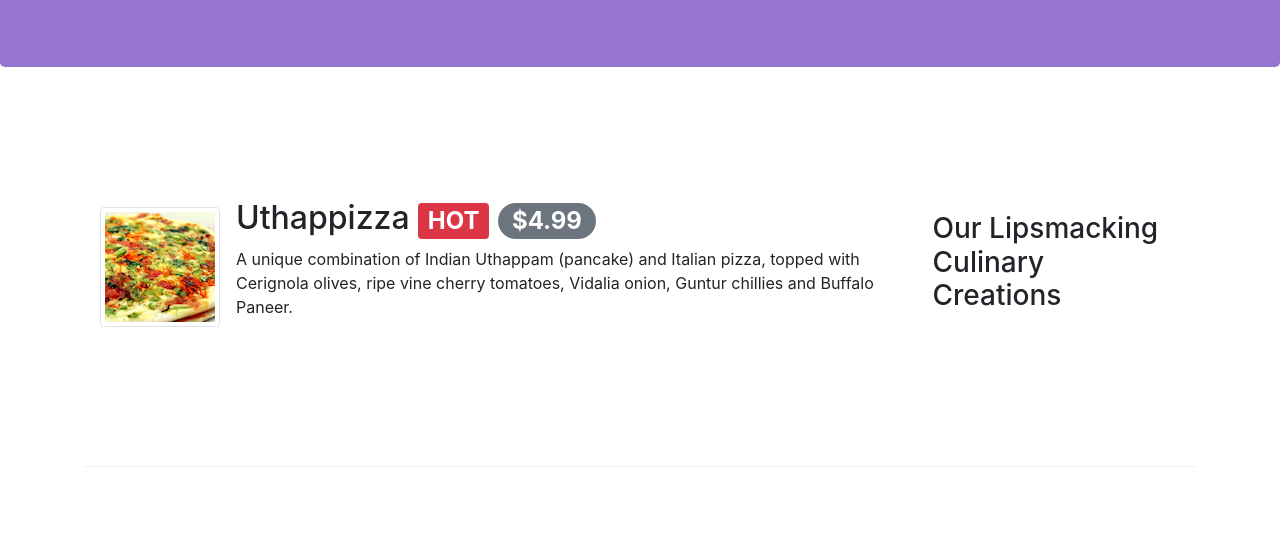
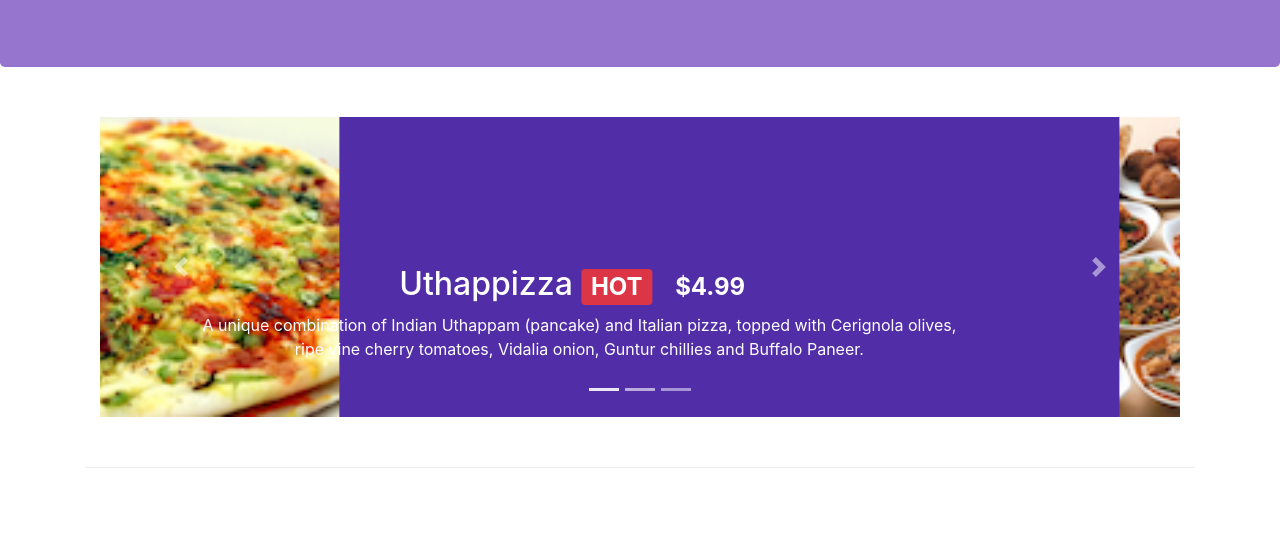
Before and after one commit to leeaanair/Bootstrap4, a website: page index.html in a window 1280 px wide. Shown: the part 246-800 px from the top of the page. Drawn offline with nearby package versions, Linux system fonts and the light colour scheme.

Commit message:
Carousel

```diff
--- a/css/styles.css
+++ b/css/styles.css
@@ -51,3 +51,18 @@ body{
 #table-reserve{
     padding: 10px;
 }
+
+.carousel {
+    background:#512DA8;
+}
+
+.carousel-item {
+  height: 300px;
+}
+
+.carousel-item img {
+    position: absolute;
+    top: 0;
+    left: 0;
+    min-height: 300px;
+}
--- a/index.html
+++ b/index.html
@@ -16,6 +16,8 @@
 <body>
     <nav class="navbar navbar-dark navbar-expand-sm fixed-top">
         <div class="container">
+
+
             <button class="navbar-toggler" type="button" data-toggle="collapse" data-target="#Navbar">
                 <span class="navbar-toggler-icon"></span>
             </button>
@@ -96,6 +98,60 @@
 
 
     <div class="container">
+
+       <div class="row row-content">
+           <div class="col">
+            <div id="mycarousel" class="carousel slide" data-ride="carousel">
+                    <div class="carousel-inner" role="listbox">
+                        <div class="carousel-item active">
+                            <img class="d-block img-fluid"
+                                src="img/uthappizza.png" alt="Uthappizza">
+                            <div class="carousel-caption d-none d-md-block">
+                                <h2>Uthappizza <span class="badge badge-danger">HOT</span> <span class="badge badge-pill badge-default">$4.99</span></h2>
+                        <p class="d-none d-sm-block">A unique combination of Indian Uthappam (pancake) and
+                            Italian pizza, topped with Cerignola olives, ripe vine
+                            cherry tomatoes, Vidalia onion, Guntur chillies and
+                            Buffalo Paneer.</p>
+                            </div>
+                        </div>
+
+                        <div class="carousel-item">
+                            <img class="d-block img-fluid"
+                                src="img/buffet.png" alt="Buffet">
+                            <div class="carousel-caption d-none d-md-block">
+                            <h2 class="mt-0">Weekend Grand Buffet <span class="badge badge-danger">NEW</span></h2>
+                        <p class="d-none d-sm-block">Featuring mouthwatering combinations with a choice of five different salads, six enticing appetizers, six main entrees and five choicest desserts. Free flowing bubbly and soft drinks. All for just $19.99 per person</p>
+                            </div>
+                        </div>
+
+                        <div class="carousel-item">
+                            <img class="d-block img-fluid"
+                                src="img/alberto.png" alt="Alberto Somayya">
+                            <div class="carousel-caption d-none d-md-block">
+                        <h2 class="mt-0">Alberto Somayya</h2><h4>Executive Chef</h4>
+                        <p class="d-none d-sm-block">Award winning three-star Michelin chef with wide International experience having worked closely with whos-who in the culinary world, he specializes in creating mouthwatering Indo-Italian fusion experiences.</p>
+                            </div>
+                        </div>
+
+
+                    </div>
+
+                    <ol class="carousel-indicators">
+                        <li data-target="#mycarousel" data-slide-to="0" class="active"></li>
+                        <li data-target="#mycarousel" data-slide-to="1"></li>
+                        <li data-target="#mycarousel" data-slide-to="2"></li>
+                    </ol>
+                    <a class="carousel-control-prev" href="#mycarousel" role="button" data-slide="prev">
+                        <span class="carousel-control-prev-icon"></span>
+                    </a>
+                    <a class="carousel-control-next" href="#mycarousel" role="button" data-slide="next">
+                        <span class="carousel-control-next-icon"></span>
+                    </a>
+            </div>
+            </div>
+       </div>
+
+
         <div class="row row-content align-items-center">
             <div class="col-12 col-sm-4 order-sm-last col-md-3">
                 <h3>Our Lipsmacking Culinary Creations</h3>
```
